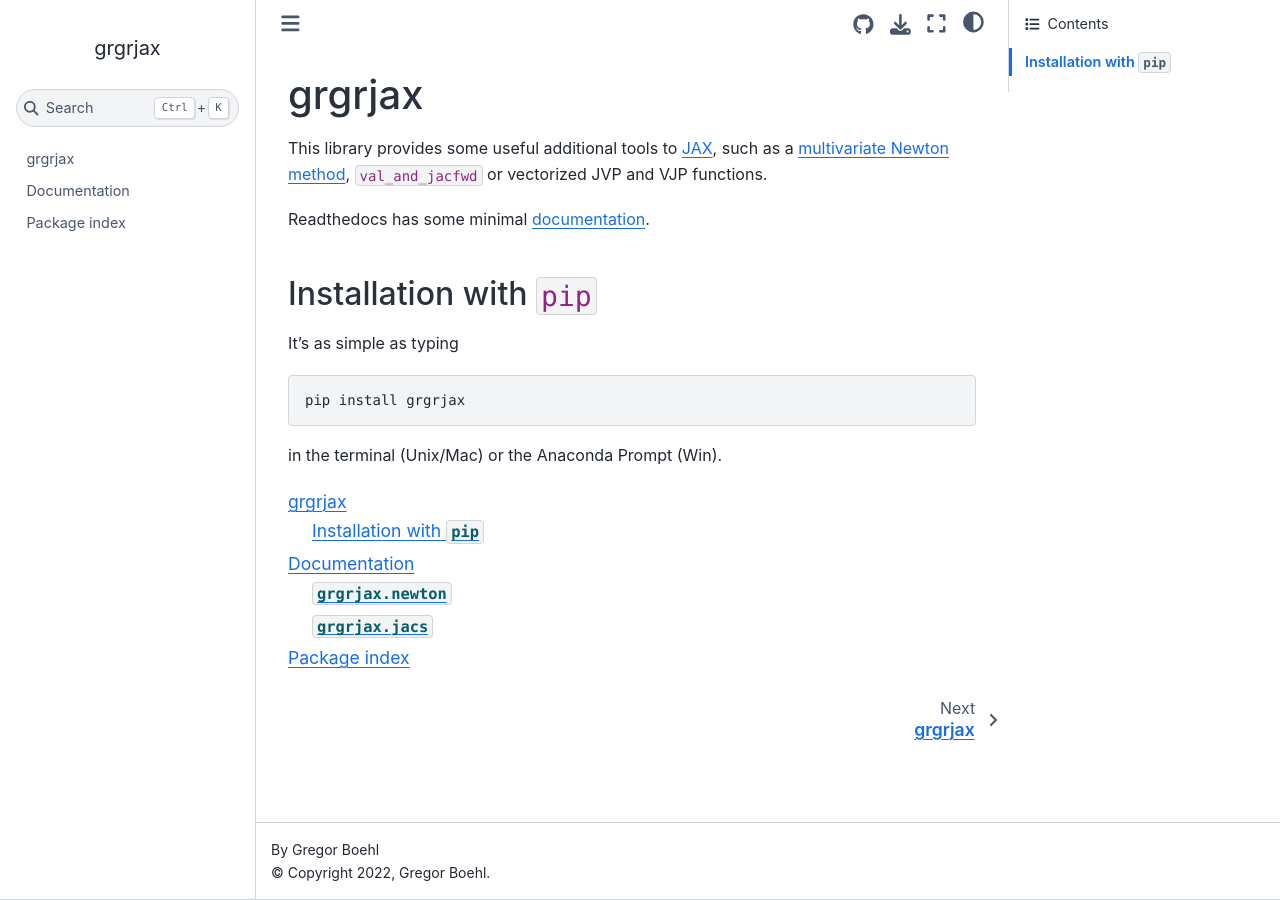
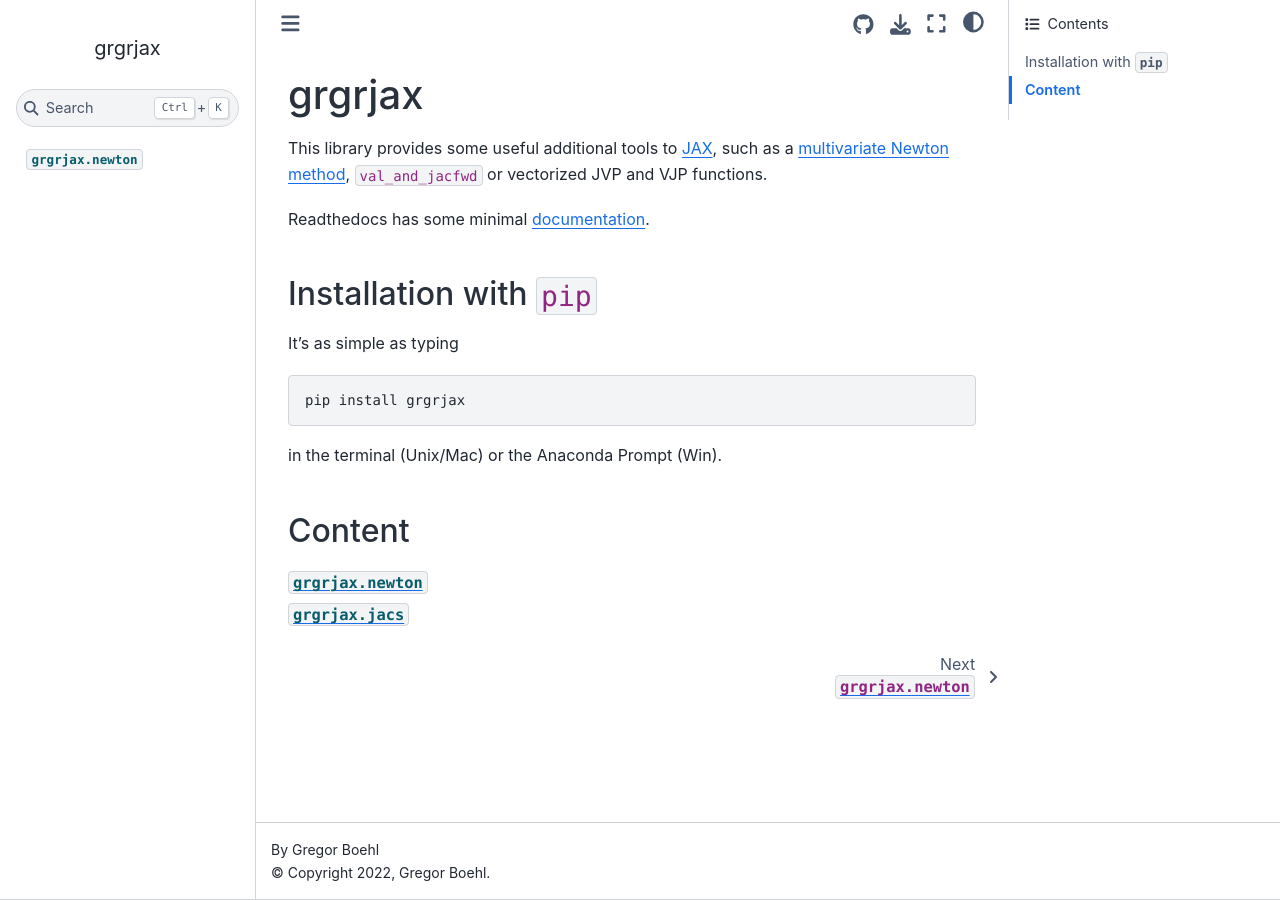
Before and after one commit to gboehl/grgrjax, a Sphinx documentation site: the page built from docs/index.rst, in a window 1280 px wide. Built offline with Sphinx 7.4.7 and the Sphinx Book theme 1.1.4, drawn with Linux system fonts in a browser that asks for light colours.

Commit message:
more beauty in docs

```diff
--- a/docs/conf.py
+++ b/docs/conf.py
@@ -12,7 +12,7 @@
 #
 import os
 import sys
-from ..grgrjax import __version__
+from grgrjax import __version__
 sys.path.insert(0, os.path.abspath('..'))
 
 
--- a/docs/index.rst
+++ b/docs/index.rst
@@ -1,8 +1,11 @@
+
 .. include:: ../README.rst
+
+Content
+-------
+
 
 .. toctree::
    :maxdepth: 2
 
-   readme
    modules
-   indices
--- a/docs/modules.rst
+++ b/docs/modules.rst
@@ -1,15 +1,12 @@
-Documentation
+``grgrjax.newton``
 ==================
-
-``grgrjax.newton``
--------------------
 .. automodule:: grgrjax.newton
    :members:
    :undoc-members:
    :show-inheritance:
 
 ``grgrjax.jacs``
--------------------
+==================
 .. automodule:: grgrjax.jacs
    :members:
    :undoc-members:
--- a/docs/requirements.txt
+++ b/docs/requirements.txt
@@ -4,3 +4,4 @@ ipython_genutils
 nbsphinx
 jax
 jaxlib
+grgrjax
```
